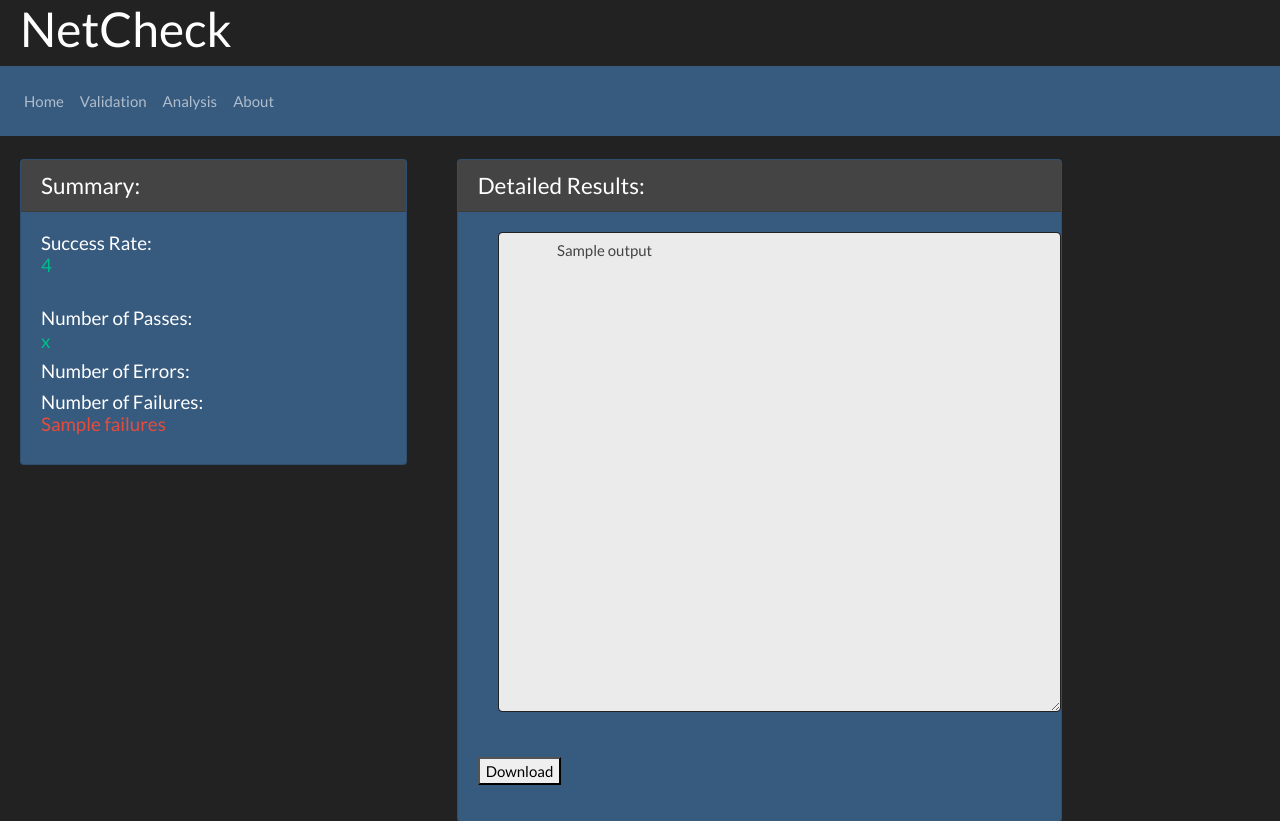
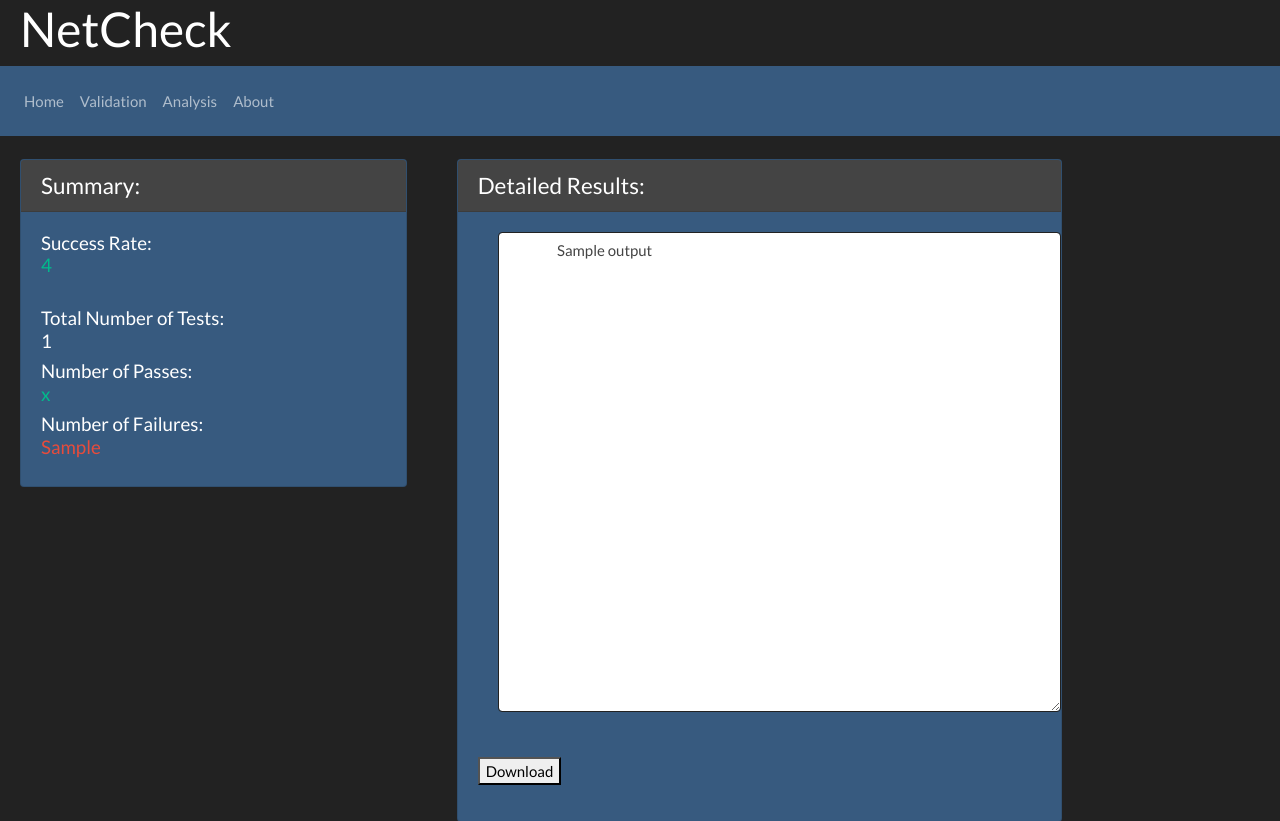
Before and after one commit to dannywade/netcheck, a FastAPI app: template netcheck/frontend/templates/results.html in a window 1280 px wide. Shown: the top 821 px of the page. Run offline with FastAPI, Linux system fonts and the light colour scheme; the template is opened without the code that fills it: most values are stand-ins (such as "Sample title", 1, 10 or a date in 2020); parts of the project's set-up code (start-up, migrations or seed data) failed here and were passed over; some libraries are stand-ins or nearby versions.

Commit message:
results page done - download button not working

```diff
--- a/netcheck/frontend/templates/base.html
+++ b/netcheck/frontend/templates/base.html
@@ -5,7 +5,7 @@
         <link href="{{ url_for('static', path='/css/bootstrap.css') }}" rel="stylesheet">
         <!-- jQuery Core 3.6.0 -->
         <script src="https://ajax.googleapis.com/ajax/libs/jquery/3.5.1/jquery.min.js"></script>
-        <!-- Darkly bootstrap theme -->
+        <!-- Custom JS file -->
         <script type="text/javascript" href="{{ url_for('static', path='/js/netcheck.js') }}"></script>
     </head>
     <body>
--- a/netcheck/frontend/templates/results.html
+++ b/netcheck/frontend/templates/results.html
@@ -10,9 +10,9 @@
         <div class="card-body">
             <h5 style="display: inline;">Success Rate: </h5><h5 class="text-success">{{ success_rate }}</h5>
             <br>
-            <h5 style="display: inline;">Number of Passes: </h5><h5 class="text-success">{{ passes }}</h5>
-            <h5 style="display: inline;">Number of Errors: </h5><h5 class="text-warning">{{ errors }}</h5>
-            <h5 style="display: inline;">Number of Failures: </h5><h5 class="text-danger">{{ failures }}</h5>
+            <h5 style="display: inline;">Total Number of Tests: </h5><h5>{{ total_tests }}</h5>
+            <h5 style="display: inline;">Number of Passes: </h5><h5 class="text-success">{{ tests_passed }}</h5>
+            <h5 style="display: inline;">Number of Failures: </h5><h5 class="text-danger">{{ tests_failed }}</h5>
         </div>
     </div>
 </div>
@@ -23,7 +23,7 @@
     <h4 class="card-header">Detailed Results:</h4>
     <div class="card-body">
         <div class="form-group">
-            <textarea class="form-control" id="resultsTextarea" rows="3" style="margin-top: 0px; margin-bottom: 0px; margin-left: 20px; max-width: 45rem; height: 30rem;" readonly>
+            <textarea class="form-control" id="resultsTextarea" rows="3" style="margin-top: 0px; margin-bottom: 0px; margin-left: 20px; max-width: 45rem; height: 30rem;">
                 {{ output }}
             </textarea><br><br>
             <button onclick="saveTextAsFile(resultsTextarea.value, '{{ date }}-{{ device_ip }}-results.txt')">Download</button>
--- a/netcheck/helpers/validation.py
+++ b/netcheck/helpers/validation.py
@@ -107,7 +107,7 @@
     Reads and returns the device logs
     """
     temp_results = os.listdir("./temp_results")
-    for fileName in temp_results.namelist():
+    for fileName in temp_results:
         if '-cli-' in fileName:
             device_log_file = fileName
             print("Device logs file found!")
--- a/netcheck/main.py
+++ b/netcheck/main.py
@@ -13,7 +13,7 @@
 from api.api_v1.api import api_router
 from backend.models import TestResults
 from backend.db import create_db_and_tables, engine
-from helpers.validation import generate_testbed, run_pyats_job, get_pyats_results, parse_pyats_results, cleanup_pyats_results, cleanup_pyats_testbed
+from helpers.validation import generate_testbed, run_pyats_job, get_pyats_results, parse_pyats_results, cleanup_pyats_results, cleanup_pyats_testbed, read_device_logs
 
 # Run the app: uvicorn main:app --reload
 
@@ -103,15 +103,9 @@
     generate_testbed(hostname=deviceHostname, os_type=osType, device_ip=deviceIp)
     job_results = run_pyats_job(jobfile_name="./jobfiles/circuit_jobfile.py", current_dir=app_dir)
     results_dict = get_pyats_results(results_path=job_results)
-    parse_pyats_results(job_results=results_dict)
-    # cleanup_pyats_results()
-    # cleanup_pyats_testbed()
-    # TODO: Need to figure out how to run pyATS testscript most efficiently - easypy or standalone
-    # Option #1:
-    # Run pyATS job via Easypy in a subprocess - record stdout
-    # Extract results.json and device .log files
-    # Pull data required for model from results.json and store in DB (TestResults table)
-    # Read data from DB using timestamp
-    # Send response to user using TestResults data model
+    results_summary = parse_pyats_results(job_results=results_dict)
+    device_logs = read_device_logs()
 
-    return templates.TemplateResponse("results.html", {"request": request, "date": current_time, "device_ip": deviceIp})
+    cleanup_pyats_results()
+    cleanup_pyats_testbed()
+    return templates.TemplateResponse("results.html", {"request": request, "date": current_time, "device_ip": deviceIp, "output": device_logs, **results_summary})
```
